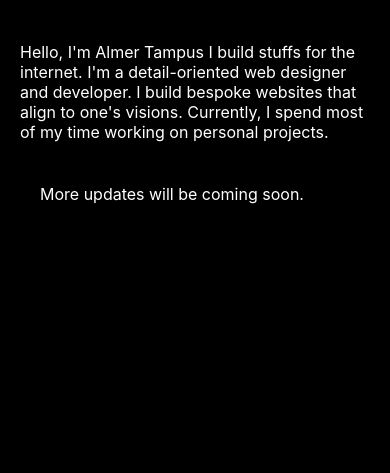
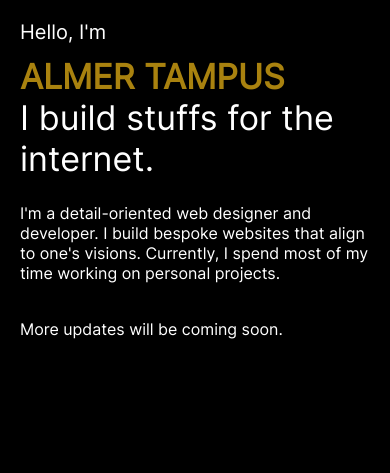
Before and after one commit to guyfrommilkyway/portfolio-v1, a plain HTML site: page index.html in a window 390 px wide. Drawn offline with Linux system fonts and the light colour scheme.

Commit message:
Update content style

```diff
--- a/assets/css/style.css
+++ b/assets/css/style.css
@@ -1,22 +1,8 @@
-* {
-    margin: 0;
-    padding: 0;
-    color: #ffffff;
-    box-sizing: border-box;
-    font-family: 'Inter', Sans-serif;
-}
-
-*:before,
-*:after {
-    box-sizing: border-box;
-}
-
 :root {
     /* Color Palette */
-    --primary: #C6F91F;
-    --secondary: #D6F962;
-    --tertiary: #4B6303;
-    --quarternary: #82924F;
+    --primary: #A9820F;
+    --secondary: #DBA709;
+    --tertiary: #F8C83A;
     --light: #ffffff;
     --dark: #000000;
     /* Font sizing */
@@ -28,57 +14,118 @@
     --xl: 70px;
 }
 
+@font-face {
+    font-family: "CustomFont";
+    src: url('../fonts/Inter-Regular.ttf');
+}
+
+* {
+    margin: 0;
+    padding: 0;
+    color: var(--light);
+    box-sizing: border-box;
+    font-family: "CustomFont", sans-serif;
+}
+
+*:before,
+*:after {
+    box-sizing: border-box;
+}
+
 body {
+    min-width: 100%;
+    min-height: 100vh;
+}
+
+
+/* Wrapper */
+
+.wrapper--main {
+    display: flex;
+    flex-direction: column;
+    flex-wrap: wrap;
+    width: 100%;
+    min-height: 100vh;
+    padding: 100px;
     background-color: var(--dark);
 }
 
-.wrapper {
+.wrapper--description {
     display: flex;
     flex-direction: column;
-    margin: 120px 100px;
+    flex-wrap: wrap;
+    max-width: 520px;
+    margin-top: 24px;
 }
 
-.greeting {
-    margin-bottom: 12px;
-    font-size: var(--md);
+.wrapper--buttons {
+    margin-top: 18px;
 }
 
-.headline {
-    margin-bottom: 12px;
+
+/* Header */
+
+.header--intro {
+    display: flex;
+    flex-direction: column;
+    flex-wrap: wrap;
+}
+
+.header__greeting {
+    font-size: var(--sm);
+}
+
+.header__title {
+    margin-top: 12px;
     color: var(--primary);
     font-size: var(--xl);
     font-weight: bold;
+    text-transform: uppercase;
 }
 
-.sub-headline {
-    margin-bottom: 24px;
+.header__subtitle {
     font-size: var(--lg);
 }
 
-.description {
-    max-width: 575px;
-    margin-bottom: 42px;
+.header__description {
+    max-width: 660px;
+    margin-top: 24px;
     font-size: var(--sm);
 }
 
+
+/* Content */
+
+.content--intro {
+    margin-top: 12px;
+}
+
+.content__description {
+    font-size: var(--sm);
+}
+
+
+/* Button */
+
 .button {
-    width: 100%;
-    max-width: 320px;
-    padding: 15px;
-    font-size: var(--sm);
+    display: inline-block;
+    margin: 6px 12px 6px 0;
+    padding: 12px 24px;
+    font-size: var(--xs);
+    color: var(--dark);
     font-weight: bold;
-    text-transform: uppercase;
     text-decoration: none;
-    text-align: center;
+    box-shadow: none;
+    outline: none;
     border: 1px solid var(--primary);
-    border-radius: 32px;
-    outline: none;
-    background: none;
+    border-radius: 6px;
+    background-color: var(--primary);
 }
 
 .button:hover {
     cursor: pointer;
-    transform: scale(1.1);
+    color: var(--primary);
+    background-color: var(--dark);
 }
 
 
@@ -90,10 +137,11 @@ body {
     }
 }
 
-.greeting,
-.headline,
-.sub-headline,
-.description,
+.header__greeting,
+.header__title,
+.header__subtitle,
+.header__description,
+.content__description,
 .button {
     animation: fade;
     animation-duration: 0.4s;
@@ -103,67 +151,70 @@ body {
     opacity: 0;
 }
 
-.greeting {
+.header__greeting {
     animation-delay: 0.5s;
 }
 
-.headline {
-    animation-delay: 1.1s;
+.header__title {
+    animation-delay: 1.5s;
 }
 
-.sub-headline {
-    animation-delay: 2.4s;
+.header__subtitle {
+    animation-delay: 2.5s;
 }
 
-.description {
-    animation-delay: 3.7s;
+.header__description {
+    animation-delay: 3.5s;
+}
+
+.content__description {
+    animation-delay: 4.5s;
 }
 
 .button {
-    animation-delay: 7s;
+    animation-delay: 5.5s;
 }
 
 
 /* Responsive */
 
-@media (max-width: 1120px) {
-    .wrapper {
-        margin: 48px 60px;
+@media (max-width: 1110px) {
+    /* Wrapper */
+    .wrapper--main {
+        padding: 60px;
     }
-    .greeting {
+    .wrapper--buttons {
+        display: flex;
+        flex-direction: row;
+        flex-wrap: wrap;
+    }
+    /* Header */
+    .header__greeting {
         font-size: var(--sm);
     }
-    .headline {
+    .header__title {
         font-size: var(--md);
     }
-    .sub-headline {
+    .header__subtitle {
         font-size: var(--md);
     }
-    .description {
+    .header__description {
         font-size: var(--xs);
     }
+    /* Content */
+    .content__description {
+        font-size: var(--xs);
+    }
+    /* Button */
     .button {
-        font-size: var(--sm);
+        padding: 12px 24px;
+        font-size: var(--xxs);
     }
 }
 
-@media (max-width: 450px) {
-    .wrapper {
-        margin: 42px 20px;
-    }
-    .greeting {
-        font-size: var(--sm);
-    }
-    .headline {
-        font-size: var(--md);
-    }
-    .sub-headline {
-        font-size: var(--md);
-    }
-    .description {
-        font-size: var(--xs);
-    }
-    .button {
-        font-size: var(--sm);
+@media (max-width: 440px) {
+    /* Wrapper */
+    .wrapper--main {
+        padding: 20px 20px;
     }
 }
```
